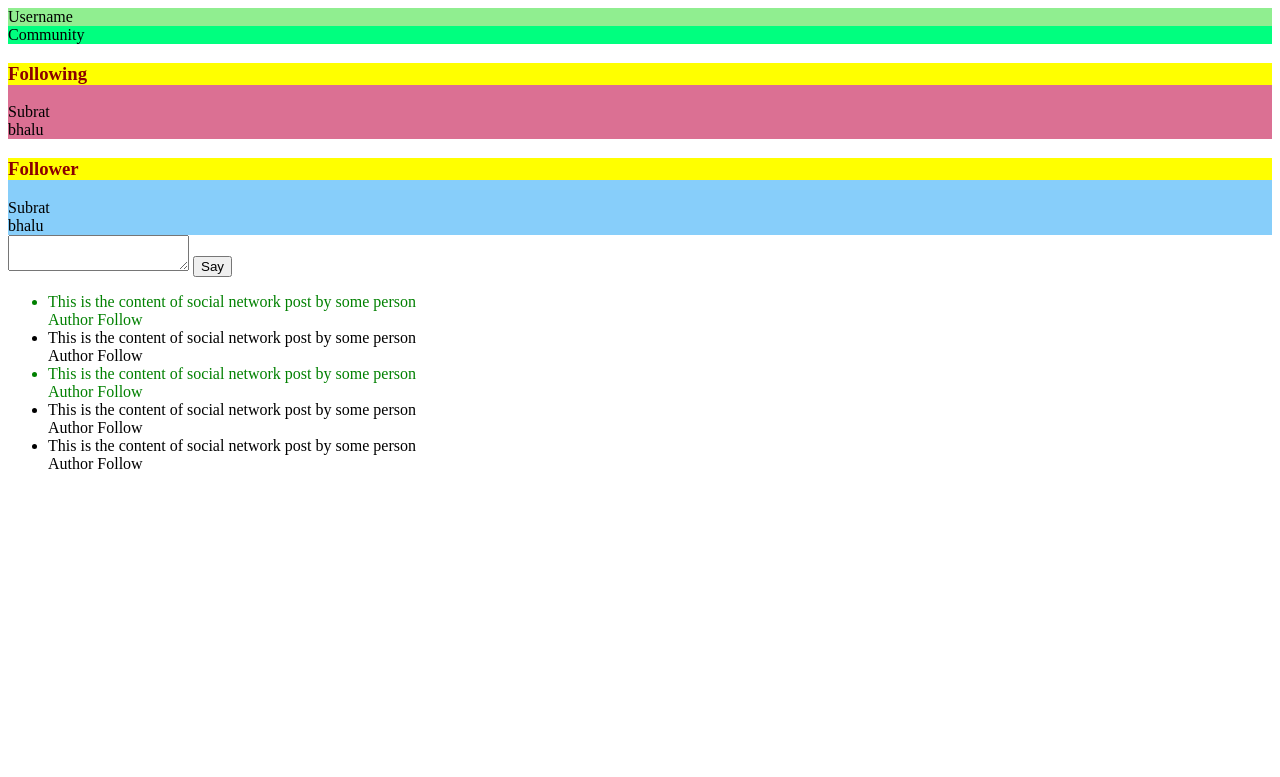
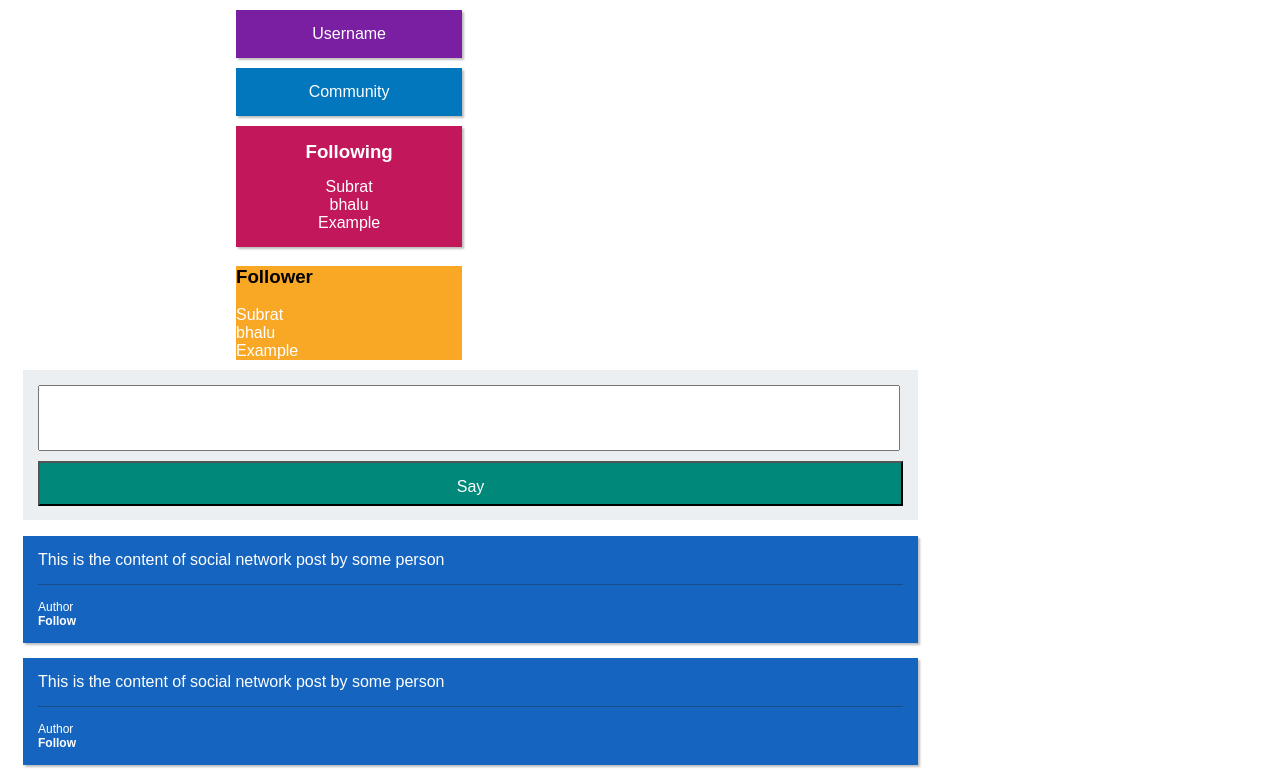
Before and after one commit to Subratptnk/Social-Media-App, a plain HTML site: page index.html in a window 1280 px wide. Shown: the top 777 px of the page. Drawn offline with Linux system fonts and the light colour scheme.

Commit message:
UPDATED CSS SYTLE

```diff
--- a/index.html
+++ b/index.html
@@ -15,20 +15,22 @@
 <body>
     <div id="wrapper">
         <div id="profile-area">
-            <div id="side-profile"><a>Username</a></div>
-            <div id="side-all"><a>Community</a></div>
-            <div id="side-youlike">
+            <div id="side-profile" class="side-box "><a>Username</a></div>
+            <div id="side-all" class="side-box"><a>Community</a></div>
+            <div id="side-youlike" class="side-box">
                 <h3>Following</h3>
                 <div>
-                    <div>Subrat</div>       <!--This is all usernames that follows you-->
-                    <div>bhalu</div>
+                    <div> <a class="filter-user">Subrat </a></div>       <!--This is all usernames that follows you-->
+                    <div> <a class="filter-user">bhalu </a></div>
+                    <div> <a class="filter-user">Example </a></div>
                 </div>
             </div>
             <div id="side-likeyou">
                     <h3>Follower</h3>
                     <div>
-                        <div>Subrat</div>       <!--This is all usernames that follows you-->
-                        <div>bhalu</div>
+                            <div> <a class="filter-user">Subrat </a></div>       <!--This is all usernames that follows you-->
+                            <div> <a class="filter-user">bhalu </a></div>
+                            <div> <a class="filter-user">Example </a></div>
                     </div>
             </div>
         </div>
@@ -38,26 +40,26 @@
             <textarea id="content"></textarea>
             <button type="submit">Say</button>
         </form>
-        <ul>
-            <li class="special">
+        <ul class="post-list">
+            <li class="post">
                 <div>This is the content of social network post by some person</div>
-                <div>Author <a>Follow</a></div>
+                <div>Author <a class="filter-user">Follow</a></div>
             </li>
-            <li>
+            <li class="post">
                     <div>This is the content of social network post by some person</div>
-                    <div>Author <a>Follow</a></div>
+                    <div>Author <a class="filter-user">Follow</a></div>
             </li>
-            <li class="special">
+            <li class="post">
                     <div>This is the content of social network post by some person</div>
-                    <div>Author <a>Follow</a></div>
+                    <div>Author <a class="filter-user">Follow</a></div>
             </li>
-            <li>
+            <li class="post">
                         <div>This is the content of social network post by some person</div>
-                        <div>Author <a>Follow</a></div>
+                        <div>Author <a class="filter-user">Follow</a></div>
             </li>
-            <li>
+            <li class="post">
                             <div>This is the content of social network post by some person</div>
-                            <div>Author <a>Follow</a></div>
+                            <div>Author <a class="filter-user">Follow</a></div>
             </li>
 
         </ul>
--- a/style.css
+++ b/style.css
@@ -1,3 +1,4 @@
+/*
 h3 {
     color:darkred;
     background-color: yellow;
@@ -6,10 +7,18 @@ h3 {
 .special {
           color: green;
 }
-
+*/
+/*
+body {
+    font-family: Arial;
+    font-weight: bold;
+    text-align: center
+}
+*/
 /*
 if you selecting by id then use # before the id name
 */
+/*
 #side-profile
 {
     background-color: lightgreen;
@@ -29,3 +38,242 @@ if you selecting by id then use # before the id name
 {
     background-color: lightskyblue;
 }
+
+.post
+{
+    background-color:  blue;
+    color: white;
+    font-size: 16px;
+    margin: 15px 0px;
+    padding: 15px;
+    box-shadow: 2px 2px 2px #bdbdbd;
+}
+
+.post div:first-child{
+       margin-bottom: 15px;
+}
+
+.post div:nth-child(2)
+{
+    font-size: 12px;
+    border-top: 1px solid #184D8A;
+    padding-top: 15px;
+}
+
+.post div:nth-child(2) a {
+    font-weight: bold;
+    display: block;
+}
+
+.post-list {
+    padding: 0px;
+}
+
+#post-form
+{
+    text-align: center;
+    height: 100px;
+    background-color: #eceff1;
+    padding: 15px;
+    padding-bottom: 35px;
+
+}
+#post-form textarea {
+    font-size: 16px;
+    display: block;
+    font-size: 16px;
+    width: 99%;
+    resize: none;
+    height: 60px;
+
+
+}
+
+#post-form button {
+
+    color: white;
+    background-color: #00897b;
+    font-size: 16px;
+    line-height: 45px;
+    height: 45px;
+    display: block;
+    width: 100%;
+    margin-top: 10px;
+    margin-bottom: 10px;
+
+
+
+}
+.side-box
+{
+    color: white;
+    font-size: 16px;
+    text-align: center;
+    margin: 10px 0px;
+    padding: 15px;
+    box-shadow: 2px 2px 2px #bdbdbd;
+
+}
+
+.side-box h3 {
+    margin-top: 0px;
+    margin-bottom: 15px;
+}
+
+#wrapper a{
+
+    color: white;
+    text-decoration: none;
+}
+
+#wrapper
+{
+    max-width: 808px;
+    margin: 0px auto;
+
+}
+
+#wrapper a:hover {
+
+    text-decoration: underline;
+}
+
+#feed-area a:hover{
+
+    text-decoration: underline;
+}
+
+#profile-area {
+    width: 28%;
+
+}
+
+#feed-area {
+    width: 72%;
+    padding-top: 10px;
+    padding-left: 15px;
+    box-sizing: border-box;
+}
+*/
+
+body {
+    font-family: Arial;
+  }
+
+  #side-profile {
+    background-color:#7b1fa2;
+  }
+
+  #side-all {
+    background-color:#0277bd;
+  }
+  #side-youlike {
+    background-color:#c2185b;
+  }
+
+  #side-likeyou {
+    background-color:#f9a825;
+  }
+
+  .side-box {
+    color: white;
+    font-size: 16px;
+    text-align: center;
+    margin: 10px 0px;
+    padding: 15px;
+    box-shadow: 2px 2px 2px #bdbdbd;
+  }
+
+  .side-box h3 {
+    margin-top: 0px;
+    margin-bottom: 15px;
+  }
+
+  .post-list {
+    padding: 0px;
+  }
+
+  .post {
+    background-color: #1565c0;
+    color: white;
+    font-size: 16px;
+    margin: 15px 0px;
+    padding: 15px;
+    box-shadow: 2px 2px 2px #bdbdbd;
+  }
+
+  .post div:first-child {
+    margin-bottom: 15px;
+  }
+
+  .post div:nth-child(2) {
+    font-size: 12px;
+    border-top: 1px solid #184D8A;
+    padding-top: 15px;
+  }
+
+  .post div:nth-child(2) a {
+    font-weight: bold;
+    display: block;
+  }
+
+
+  #post-form {
+    text-align: center;
+    height: 100px;
+    background-color: #eceff1;
+     padding: 15px;
+    padding-bottom: 35px;
+  }
+
+  #post-form textarea {
+    display: block;
+    font-size: 16px;
+    width: 99%;
+    resize: none;
+    height: 60px;
+  }
+
+  #post-form button {
+    color: white;
+    background-color: #00897B;
+    font-size: 16px;
+    line-height: 45px;
+    height: 45px;
+    display: block;
+    width: 100%;
+    margin-top: 10px;
+    margin-bottom: 10px;
+    transition: all 0.2s;
+  }
+
+  #post-form button:hover {
+    background-color: #00695C;
+
+  }
+
+
+  #wrapper {
+    max-width: 808px;
+    margin: 0px auto;
+  }
+
+  #wrapper a {
+    color: white;
+    text-decoration: none;
+  }
+
+  #wrapper a:hover {
+    text-decoration: underline;
+  }
+
+  #profile-area {
+    width: 28%;
+  }
+
+  #feed-area {
+    width: 72%;
+    padding-top: 10px;
+    padding-left: 15px;
+    box-sizing: border-box;
+  }
```
